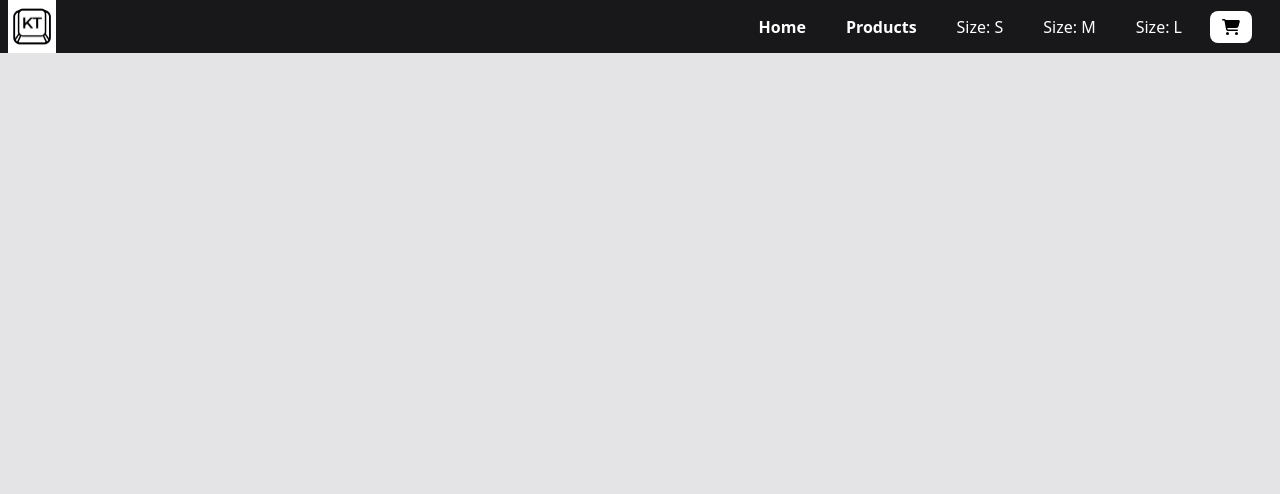
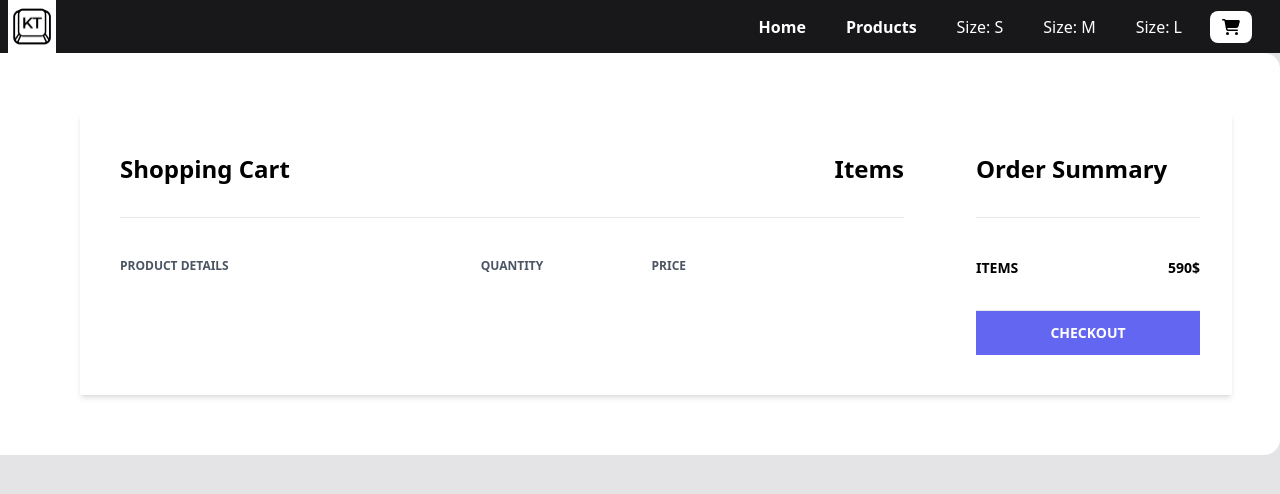
Before and after one commit to santiloureiro/primer-proyecto-react, a React (Create React App) app: page /cart in a window 1280 px wide. Shown: the top 494 px of the page. Built offline with nearby package versions, Linux system fonts and the light colour scheme.

Commit message:
cart hw done

```diff
--- a/src/App.jsx
+++ b/src/App.jsx
@@ -4,6 +4,7 @@ import ItemDetailContainer from "./components/ItemDetailContainer";
 import { BrowserRouter, Route, Routes } from "react-router-dom";
 import Home from "./components/Home";
 import Cart from "./components/Cart";
+import CartContext from "./components/CartContext";
 
 function App() {
   return (
@@ -14,8 +15,16 @@ function App() {
         <Route exact path="/home" element={<Home></Home>}></Route>
         <Route exact path="/" element={<ItemListContainer></ItemListContainer>}></Route>
         <Route path="/category/:categoriaId" element={<ItemListContainer></ItemListContainer>}></Route>
-        <Route path="/item/:productoId" element={<ItemDetailContainer></ItemDetailContainer>}></Route>
-        <Route exact path="/cart" element={<Cart></Cart>}></Route>
+        <Route path="/item/:productoId" element={
+          <CartContext>
+            <ItemDetailContainer></ItemDetailContainer>
+          </CartContext>
+        }></Route>
+        <Route exact path="/cart" element={
+            <CartContext>
+              <Cart></Cart>
+            </CartContext>
+        }></Route>
       </Routes>
       </BrowserRouter>
     </div>
--- a/src/components/Cart.jsx
+++ b/src/components/Cart.jsx
@@ -1,13 +1,65 @@
-
-
-
+/* eslint-disable react/jsx-pascal-case */
+import React, { useContext } from "react"
+import Contexts from "../contexts/Items"
 
 const Cart = () => {
 
-    <div>
-        <h2>Cart In Progress!</h2>
-    </div>
+    const contexto = useContext(Contexts.cartContext)
+
+    return (
+
+        <div className="bg-white px-20 py-5 rounded-r-2xl">
+            <div className="mx-auto flex flex-col flex-wrap items-center justify-center">
+                <div className="flex shadow-md w-[90vw] my-10">
+
+                    <div className="w-3/4 bg-white px-10 py-10">
+                        <div className="flex justify-between border-b pb-8">
+                            <h1 className="font-semibold text-2xl">Shopping Cart</h1>
+                            <h2 className="font-semibold text-2xl">{contexto.cart.lenght} Items</h2>
+                        </div>
+                        <div className="flex mt-10 mb-5">
+                            <h3 className="font-semibold text-gray-600 text-xs uppercase w-2/5">Product Details</h3>
+                            <h3 className="font-semibold text-center text-gray-600 text-xs uppercase w-1/5">Quantity</h3>
+                            <h3 className="font-semibold text-center text-gray-600 text-xs uppercase w-1/5">Price</h3>
+                        </div>
+
+                        {contexto.cart.map((item,i) => (
+                                            <div key={i} className="flex items-center hover:bg-gray-100 -mx-8 px-6 py-5">
+                                            <div className="flex w-2/5">
+                                            <div className="w-20">
+                                                <img src={item.pictureUrl} alt="" />
+                                            </div>
+                                                <div className="flex flex-col justify-between ml-4 flex-grow">
+                                                    <span className="font-bold text-sm">{item.name}</span>
+                                                    <span className="text-red-500 text-xs">{item.type}</span>
+                                                    <button onClick={()=> {contexto.cart.pop([i])}} className="font-semibold hover:text-red-500 text-gray-500 text-xs">Remove</button>
+                                                </div>
+                                            </div>
+                                            <div className="flex justify-center w-1/5">
+                                                <span className="mx-2 border text-center w-8"> 1 </span>
+                                            </div>
+                                            <span className="text-center w-1/5 font-semibold text-sm">$ {item.price}</span>
+                                        </div>
+                                        ))}
+                    </div>
+
+                    <div id="summary" className="w-1/4 px-8 py-10">
+                        <h1 className="font-semibold text-2xl border-b pb-8">Order Summary</h1>
+                        <div className="flex justify-between mt-10 mb-5">
+                            <span className="font-semibold text-sm uppercase">Items { }</span>
+                            <span className="font-semibold text-sm">590$</span>
+                        </div>
+                        <div className="border-t mt-8">
+                            <button className="bg-indigo-500 font-semibold hover:bg-indigo-600 py-3 text-sm text-white uppercase w-full">Checkout</button>
+                        </div>
+                    </div>
+
+                </div>
+            </div>
+        </div>
+
+
+    )
 }
 
-
 export default Cart
--- /dev/null
+++ b/src/components/CartContext.jsx
@@ -0,0 +1,15 @@
+/* eslint-disable react/jsx-pascal-case */
+import React, {useState} from "react";
+import Contexts from "../contexts/Items";
+
+
+export default function CartContext({children}) {
+
+    const [cart, setCart] = useState([])
+
+    return(
+        <Contexts.cartContext.Provider value={{cart, setCart}}>
+            {children}
+        </Contexts.cartContext.Provider>
+    )
+}
--- a/src/components/CartWidget.jsx
+++ b/src/components/CartWidget.jsx
@@ -1,11 +1,12 @@
 import { FontAwesomeIcon } from "@fortawesome/react-fontawesome"
 import { faCartShopping } from "@fortawesome/free-solid-svg-icons"
+import { NavLink } from "react-router-dom"
 
 const CartWidget = () => {
 
     return(
         <div>
-            <div className="mx-2 mr-7 px-3 py-1 cursor-pointer bg-white rounded-lg transition-all hover:bg-emerald-400 hover:text-white"><FontAwesomeIcon icon={faCartShopping} /></div>
+            <NavLink to={"/cart"}><div className="mx-2 mr-7 px-3 py-1 cursor-pointer bg-white rounded-lg transition-all hover:bg-emerald-400 hover:text-white"><FontAwesomeIcon icon={faCartShopping} /></div></NavLink>
         </div>
     )
 }
--- a/src/components/ItemCount.jsx
+++ b/src/components/ItemCount.jsx
@@ -1,16 +1,14 @@
 
-import { NavLink } from "react-router-dom"
 import ItemCountInputs from "./ItemCountInputs"
 
 
 
-const ItemCount = ({stock, initial, add1, minus1, noMore, stateVal, alert}) => {
+const ItemCount = ({item, cartAdd, initial, add1, minus1, noMore, stateVal, alert}) => {
 
-console.log(add1)
     return(
         <div className="flex">
-            <ItemCountInputs stock={stock}  stateVal={stateVal} add1={add1} minus1={minus1} noMore={noMore} alert={alert} initial={initial}/>
-            <NavLink to={"/cart"}><button className="bg-white text-emerald-600 font-semibold text-sm px-5 rounded-sm mx-3 border-emerald-600 border transition-all hover:bg-emerald-600 hover:text-white">Add to Cart!</button></NavLink>
+            <ItemCountInputs item={item} stateVal={stateVal} add1={add1} minus1={minus1} noMore={noMore} alert={alert} initial={initial}/>
+            <button onClick={cartAdd} className="bg-white text-emerald-600 font-semibold text-sm px-5 rounded-sm mx-3 border-emerald-600 border transition-all hover:bg-emerald-600 hover:text-white">Add to Cart!</button>
         </div>
     )
 }
--- a/src/components/ItemDetail.jsx
+++ b/src/components/ItemDetail.jsx
@@ -3,9 +3,9 @@ import ItemCount from "./ItemCount"
 
 
 const ItemDetail = (props) => {
-    console.log(props.product)
 
     const [count, setCount] = useState(0);
+
 
     const [alerta, setAlerta] = useState(false)
 
@@ -22,6 +22,8 @@ const ItemDetail = (props) => {
         else setAlerta(false)
     }
 
+    // {props.context.cart}
+
     return (
         <div className="flex bg-white">
             <div className="container px-5 py-5 rounded-r-2xl mx-auto">
@@ -35,7 +37,7 @@ const ItemDetail = (props) => {
                             <p className="leading-relaxed text-center">{props.product.description}</p>
                             <div className="flex flex-col justify-center items-center mt-5">
                                 <span className="title-font mb-5 font-medium text-2xl text-gray-900">${props.product.price}</span>
-                                <ItemCount stock={props.product.stock} add1={add1ToCount} minus1={remove1ToCount} noMore={noMoreStock} stateVal={count} alert={alerta} initial={0} />
+                                <ItemCount cartAdd={props.cartAdd} item={props.product} add1={add1ToCount} minus1={remove1ToCount} noMore={noMoreStock} stateVal={count} alert={alerta} initial={0} />
                                 <span className="bg-black mt-6 px-20 font-medium rounded-lg text-white">Stock: {props.product.stock}</span>
                             </div>
                         </div>
--- a/src/components/ItemDetailContainer.jsx
+++ b/src/components/ItemDetailContainer.jsx
@@ -1,9 +1,12 @@
-import { useEffect, useState } from "react";
-import { useParams } from "react-router-dom";
+import { useContext, useEffect, useState } from "react";
+import { useNavigate, useParams } from "react-router-dom";
+import Contexts from "../contexts/Items";
 import ItemDetail from "./ItemDetail";
 
 
 const ItemDetailContainer = () => {
+
+    let navigate = useNavigate();
 
     const randomNumber = (ceil) => {
         let randomNumber = Math.round(Math.random()*ceil)
@@ -15,6 +18,8 @@ const ItemDetailContainer = () => {
     const [loading, setLoading] = useState(true)
 
     const { productoId } = useParams()
+
+    const context = useContext(Contexts.cartContext)
 
 useEffect(() => {
     const productos = [
@@ -103,6 +108,11 @@ useEffect(() => {
 
 }, [productoId])
 
+    const handleCheckout = () => {
+        context.setCart([...context.cart, product])
+        navigate("/cart")
+    }
+
 
     return(
         <div className="flex bg-zinc-200 justify-center">
@@ -115,7 +125,7 @@ useEffect(() => {
                 )
                 :(
                 <div className="flex justify-center items-center bg-zinc-200 h-[90vh] text-xl">
-                <ItemDetail product={product} />
+                <ItemDetail product={product} cartAdd={handleCheckout} />
             </div>)}
 
         </div>
--- a/src/contexts/Items.jsx
+++ b/src/contexts/Items.jsx
@@ -0,0 +1,8 @@
+import React from "react";
+
+const Contexts = {
+    cartContext: React.createContext([]),
+    testContext: React.createContext("Holi Soy un Contexto y funciono")
+}
+
+export default Contexts
```
